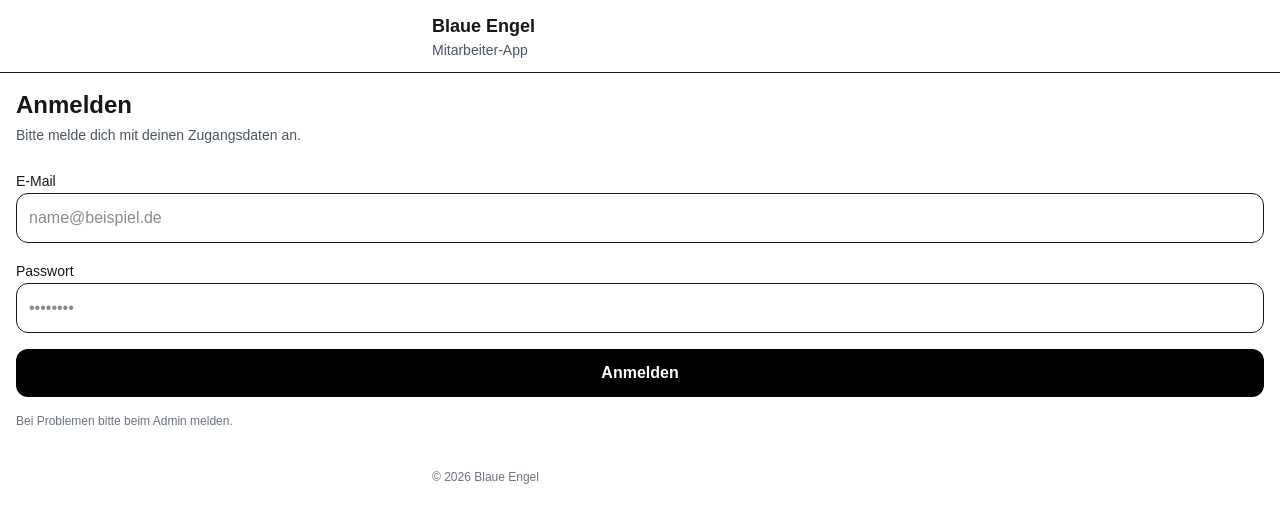
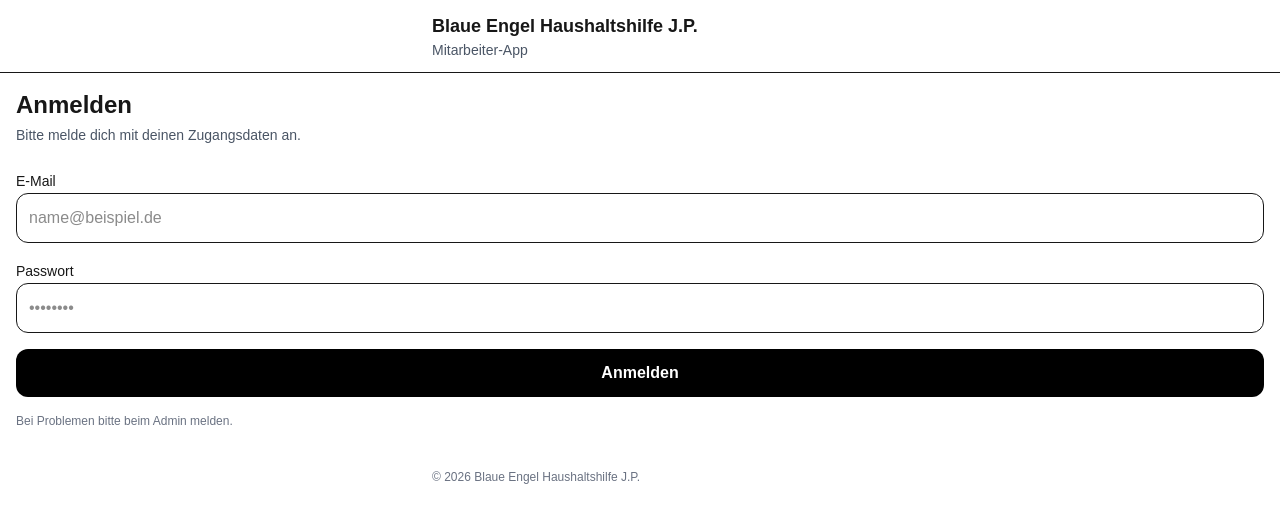
Before and after one commit to Chirhocaesar/blaue-engel-frontend, a Next.js app: page /login in a window 1280 px wide. Shown: the top 522 px of the page. Built offline with nearby package versions, Linux system fonts and the light colour scheme; no server answers.

Commit message:
Update branding and conditional logout

```diff
--- a/src/app/layout.tsx
+++ b/src/app/layout.tsx
@@ -1,31 +1,40 @@
 import "./globals.css";
+import { cookies } from "next/headers";
 
 export const metadata = {
-  title: "Blaue Engel",
-  description: "Blaue Engel HaushaltsHilfe",
+  title: "Blaue Engel Haushaltshilfe J.P.",
+  description: "Blaue Engel Haushaltshilfe J.P. – Einsatzplanung",
 };
 
-export default function RootLayout({
+export default async function RootLayout({
   children,
 }: {
   children: React.ReactNode;
 }) {
+  const cookieStore = await cookies();
+  const isLoggedIn = Boolean(cookieStore.get("be_access")?.value);
+
   return (
     <html lang="de">
       <body>
         <header className="border-b">
-          <div className="mx-auto max-w-md px-4 py-3">
-            <div className="text-lg font-semibold">Blaue Engel</div>
-            <div className="text-sm text-gray-600">
-              Mitarbeiter-App
+          <div className="mx-auto max-w-md px-4 py-3 flex items-center justify-between gap-3">
+            <div>
+              <div className="text-lg font-semibold">Blaue Engel Haushaltshilfe J.P.</div>
+              <div className="text-sm text-gray-600">Mitarbeiter-App</div>
             </div>
+            {isLoggedIn ? (
+              <a href="/logout" className="text-sm font-semibold underline">
+                Abmelden
+              </a>
+            ) : null}
           </div>
         </header>
 
         <main className="mx-auto max-w-md px-4 py-4">{children}</main>
 
         <footer className="mx-auto max-w-md px-4 py-6 text-xs text-gray-500">
-          © {new Date().getFullYear()} Blaue Engel
+          © {new Date().getFullYear()} Blaue Engel Haushaltshilfe J.P.
         </footer>
       </body>
     </html>
```
